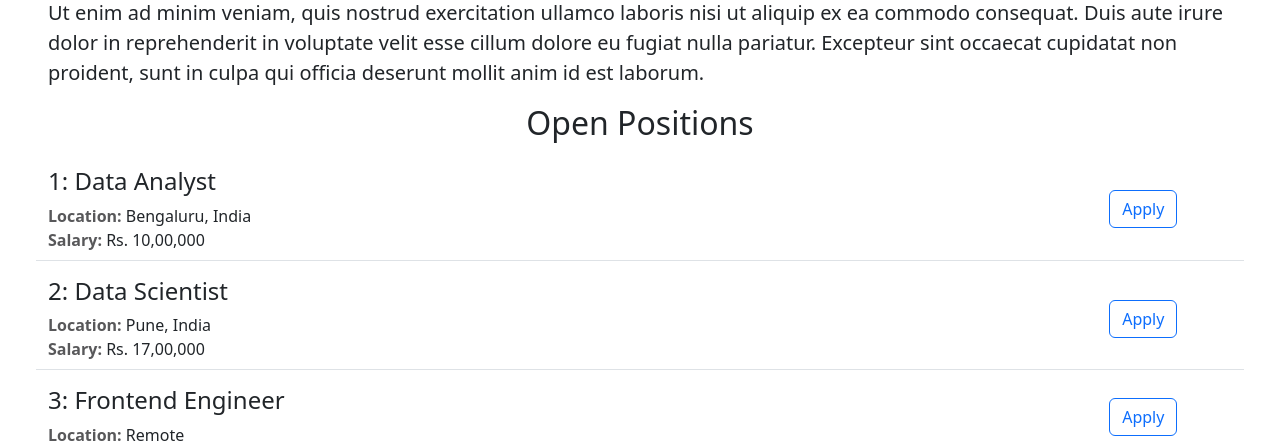
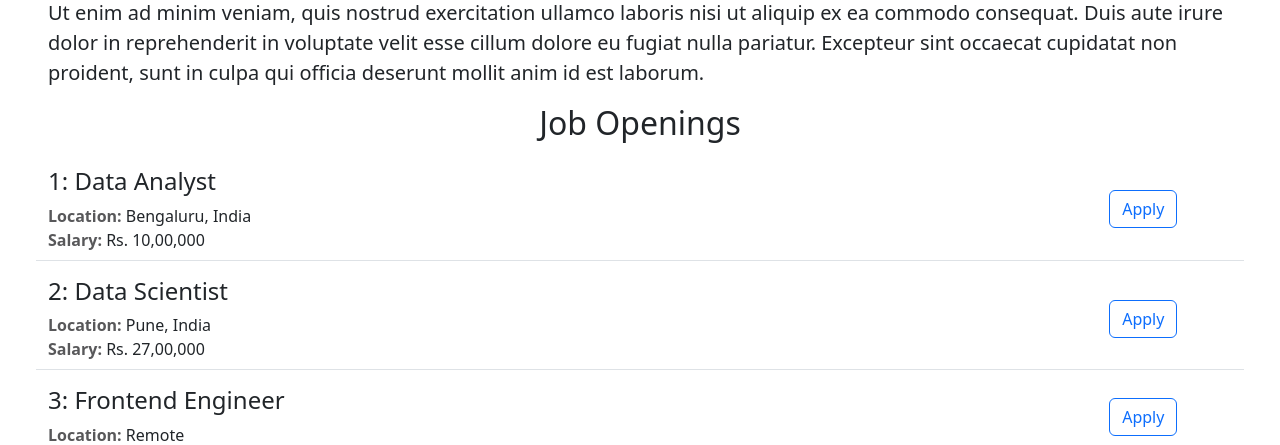
Before and after one commit to iSHAANphaye/Phi-Careers-Website, a Flask app: page / in a window 1280 px wide. Shown: the part 542-987 px from the top of the page. Run offline with Flask 3, Linux system fonts and the light colour scheme.

Commit message:
made some changes (to test "render")

```diff
--- a/app.py
+++ b/app.py
@@ -15,7 +15,7 @@ JOBS = [
     'id': 2,
     'title': 'Data Scientist',
     'location': 'Pune, India',
-    'salary': 'Rs. 17,00,000'
+    'salary': 'Rs. 27,00,000'
 },
 {
     'id': 3,
--- a/templates/home.html
+++ b/templates/home.html
@@ -20,7 +20,7 @@
         <img class="img-fluid" id="banner" src="http://127.0.0.1:5000/static/Just_do_it.jpg" alt="">
         <h2 class="text-center mt-2 mb-4">About Phi</h2>
         <p class="lead">Lorem ipsum dolor sit amet, consectetur adipiscing elit, sed do eiusmod tempor incididunt ut labore et dolore magna aliqua. Ut enim ad minim veniam, quis nostrud exercitation ullamco laboris nisi ut aliquip ex ea commodo consequat. Duis aute irure dolor in reprehenderit in voluptate velit esse cillum dolore eu fugiat nulla pariatur. Excepteur sint occaecat cupidatat non proident, sunt in culpa qui officia deserunt mollit anim id est laborum.</p>
-        <h2 class="text-center mt-2 mb-4">Open Positions</h2>
+        <h2 class="text-center mt-2 mb-4">Job Openings</h2>
         <div>
             {% for job in jobs %}
                 {% include 'jobitem.html' %}
```
